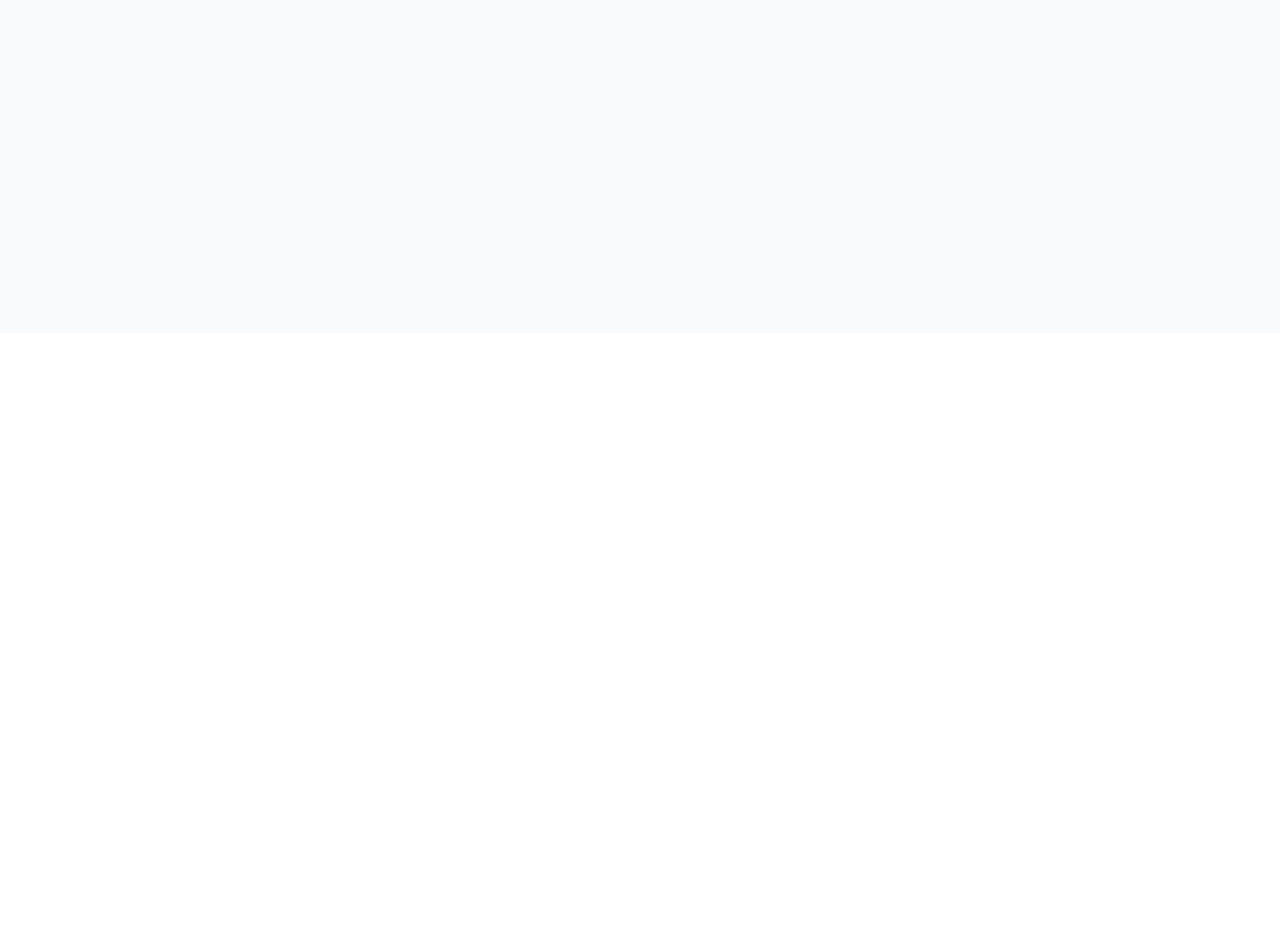
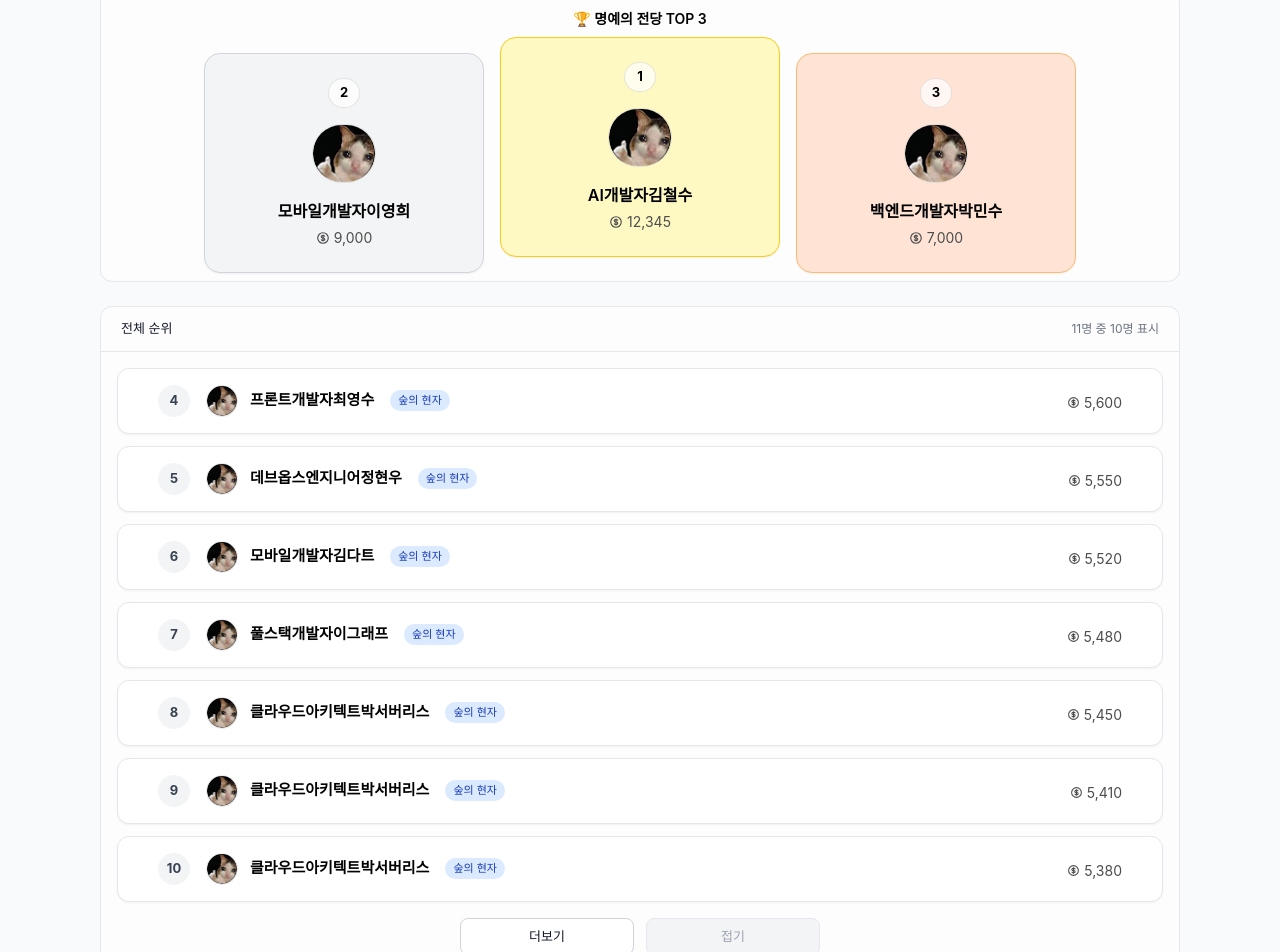
Before and after one commit to 2025-YU-SE/Gardener_web, a React (Vite) app: page /leader-board in a window 1280 px wide. Shown: the part 467-1419 px from the top of the page. Before the commit the page ends 800 px from the top, so only its background shows below. Built offline with nearby package versions, Linux system fonts and the light colour scheme; a web font is replaced by a local one.

Commit message:
feat: 랭킹 영역 구현

```diff
--- /dev/null
+++ b/src/components/leaderboard/RankingBoard.jsx
@@ -0,0 +1,205 @@
+import React, { useMemo, useState } from "react";
+import samplePosts from "../postcontext.jsx";
+import { TbCoin } from "react-icons/tb";
+import profile from "../../assets/profile.png";
+
+// 포인트 기준 내림차순으로 정렬해 랭킹 배열 생성
+function rankByPoints(posts) {
+  return [...posts]
+    .sort((a, b) => b.points - a.points)
+    .map((post, idx) => ({
+      rank: idx + 1, // 1부터 시작하는 등수
+      name: post.author, // 사용자 이름
+      score: post.points, // 포인트
+      profileImage: profile, // 임시 프로필 이미지 -> 추후 연동
+    }));
+}
+
+function RankingBoard() {
+  const ranked = useMemo(() => rankByPoints(samplePosts, profile), []);
+
+  const DEFAULT_COUNT = 10; // 기본 표시 인원
+  const MAX_EXPANDED = 50; // 더보기로 펼칠 수 있는 최대 인원
+
+  // 전체 순위에서 표시할 총 인원(Top3 포함)
+  const [showCount, setShowCount] = useState(DEFAULT_COUNT);
+
+  // 상단 Top3 데이터(1~3위)
+  const top3 = ranked.slice(0, 3);
+
+  // 실제로 표시 가능한 최대 인원(데이터 수와 상한 중 더 작은 값)
+  const maxShowable = Math.min(ranked.length, MAX_EXPANDED);
+
+  // 목록에서 4위 ~ showCount 까지 잘라낸 데이터
+  const rest = ranked.slice(3, Math.min(showCount, maxShowable));
+
+  // 버튼 활성/비활성 판단 값
+  const isAtDefault = showCount === DEFAULT_COUNT; // 접기 비활성 조건(이미 기본 상태)
+  const isAtMax = showCount >= maxShowable; // 더보기 비활성 조건(이미 최대로 펼친 상태)
+
+  // 더보기: 한 번에 maxShowable 까지 펼침
+  const handleMore = () => setShowCount(maxShowable);
+
+  // 접기: 기본 인원으로 복귀
+  const handleCollapse = () => setShowCount(DEFAULT_COUNT);
+
+  // 상단 TOP 3 전용 카드
+  const TopCard = ({ rank, name, score, profileImage, tone = "neutral" }) => {
+    const toneMap = {
+      gold: "bg-[#FEF9C3] border-[#FACC15]", // 1등
+      silver: "bg-[#F3F4F6] border-[#D1D5DB]", // 2등
+      bronze: "bg-[#FFE4D6] border-[#FDBA74]", // 3등
+    };
+
+    return (
+      <div
+        className={`w-[280px] h-[220px] p-6 flex flex-col items-center justify-center rounded-2xl shadow-sm border ${toneMap[tone]}`}
+      >
+        {/* 등수 배지 */}
+        <span className="inline-flex items-center justify-center w-8 h-8 rounded-full bg-white/70 text-[13px] font-bold border border-black/10">
+          {rank}
+        </span>
+
+        {/* 프로필 이미지 */}
+        <div className="mt-4 w-16 h-16 rounded-full bg-white/50 flex items-center justify-center border border-black/10 overflow-hidden">
+          <img
+            src={profile}
+            alt={`${name} profile`}
+            className="w-full h-full object-cover"
+            draggable={false}
+          />
+        </div>
+
+        {/* 이름 + 포인트 */}
+        <div className="mt-4 text-center">
+          <div className="text-[16px] font-semibold">{name}</div>
+          <div className="flex items-center justify-center gap-1 text-[14px] text-[#4D4D4D] mt-1">
+            <TbCoin size={14} />
+            {score.toLocaleString()}
+          </div>
+        </div>
+      </div>
+    );
+  };
+
+  // 4위 이하 일반 리스트용 카드
+  const RowCard = ({ rank, name, score, profileImage }) => (
+    <div className="flex items-center justify-between w-full px-10 py-4 rounded-xl bg-white border border-[#E5E7EB] shadow-sm">
+      {/* 왼쪽 영역 */}
+      <div className="flex items-center gap-4">
+        {/* 등수 배지 */}
+        <span className="inline-flex items-center justify-center w-8 h-8 rounded-full bg-[#F3F4F6] text-[#374151] text-[13px] font-bold">
+          {rank}
+        </span>
+
+        {/* 프로필 이미지 + 이름 */}
+        <div className="flex items-center gap-3">
+          <div className="w-8 h-8 rounded-full bg-[#F9FAFB] border border-[#E5E7EB] overflow-hidden">
+            <img
+              src={profile}
+              alt={`${name} profile`}
+              className="w-full h-full object-cover"
+              draggable={false}
+            />
+          </div>
+          <div className="text-[15px] font-semibold">{name}</div>
+        </div>
+
+        {/* 등급 배지 -> 추후 연동 */}
+        <span className="text-[11px] px-2 py-[2px] rounded-full bg-[#DBEAFE] text-[#193CB8]">
+          숲의 현자
+        </span>
+      </div>
+
+      {/* 오른쪽 영역: 포인트 */}
+      <div className="flex items-center justify-center gap-1 text-[14px] text-[#4D4D4D] mt-1">
+        <TbCoin size={13} />
+        {score.toLocaleString()}
+      </div>
+    </div>
+  );
+
+  // Top3 개별 참조(가독성)
+  const first = top3[0];
+  const second = top3[1];
+  const third = top3[2];
+
+  return (
+    <div className="mt-8">
+      {/* 상단 TOP 3 영역 */}
+      <div className="rounded-xl border border-[#E5E7EB] bg-white/70 p-4">
+        <div className="text-center mb-4">
+          <h3 className="text-[14px] font-semibold">🏆 명예의 전당 TOP 3</h3>
+        </div>
+
+        <div className="flex items-end justify-center gap-4">
+          <div className="translate-y-2">
+            {second && <TopCard {...second} tone="silver" />}
+          </div>
+          <div className="-translate-y-2">
+            {first && <TopCard {...first} tone="gold" />}
+          </div>
+          <div className="translate-y-2">
+            {third && <TopCard {...third} tone="bronze" />}
+          </div>
+        </div>
+      </div>
+
+      {/* 전체 순위 영역 */}
+      <div className="mt-6 rounded-xl border border-[#E5E7EB] bg-white/70">
+        {/* 헤더: 제목 + 표시 인원 */}
+        <div className="flex items-center justify-between px-5 py-3 border-b border-[#E5E7EB]">
+          <div className="text-[13px] text-[#111827]">전체 순위</div>
+          <div className="text-[12px] text-[#6B7280]">
+            {/* 예: 123명 중 10명 표시 */}
+            {ranked.length}명 중 {Math.min(showCount, maxShowable)}명 표시
+          </div>
+        </div>
+
+        {/* 리스트 */}
+        <div className="p-4 space-y-3">
+          {rest.map((item) => (
+            <RowCard key={item.rank} {...item} />
+          ))}
+        </div>
+
+        {/* 더보기 / 접기 버튼 */}
+        <div className="px-4 pb-4">
+          <div className="mx-auto max-w-[360px] flex items-center justify-center gap-3">
+            {/* 더보기: 이미 최대로 펼쳐진 경우 비활성화 */}
+            <button
+              type="button"
+              onClick={handleMore}
+              disabled={isAtMax}
+              className={`w-full px-4 py-2 rounded-lg border text-[13px] transition
+                ${
+                  isAtMax
+                    ? "bg-[#F3F4F6] border-[#E5E7EB] text-[#9CA3AF] cursor-not-allowed"
+                    : "bg-white border-[#D1D5DB] text-[#111827] hover:bg-[#F9FAFB]"
+                }`}
+            >
+              더보기
+            </button>
+
+            {/* 접기: 이미 기본 상태면 비활성화 */}
+            <button
+              type="button"
+              onClick={handleCollapse}
+              disabled={isAtDefault}
+              className={`w-full px-4 py-2 rounded-lg border text-[13px] transition
+                ${
+                  isAtDefault
+                    ? "bg-[#F3F4F6] border-[#E5E7EB] text-[#9CA3AF] cursor-not-allowed"
+                    : "bg-[#4D4D4D] border-[#4B5563] text-white hover:opacity-90"
+                }`}
+            >
+              접기
+            </button>
+          </div>
+        </div>
+      </div>
+    </div>
+  );
+}
+
+export default RankingBoard;
--- a/src/pages/LeaderBoard.jsx
+++ b/src/pages/LeaderBoard.jsx
@@ -6,6 +6,7 @@ import icon1 from "../assets/leaderboard_icon1.png";
 import icon2 from "../assets/leaderboard_icon2.png";
 import icon3 from "../assets/leaderboard_icon3.png";
 import icon4 from "../assets/leaderboard_icon4.png";
+import RankingBoard from "../components/leaderboard/RankingBoard.jsx";
 
 function LeaderBoard() {
   // value값은 추후 연동해야함
@@ -44,6 +45,9 @@ function LeaderBoard() {
 
           {/* 정렬 탭 */}
           <LeaderboardTabs />
+
+          {/* 랭킹보드 */}
+          <RankingBoard />
         </div>
       </div>
     </div>
```
Also changed, not shown: src/assets/profile.png (added).
